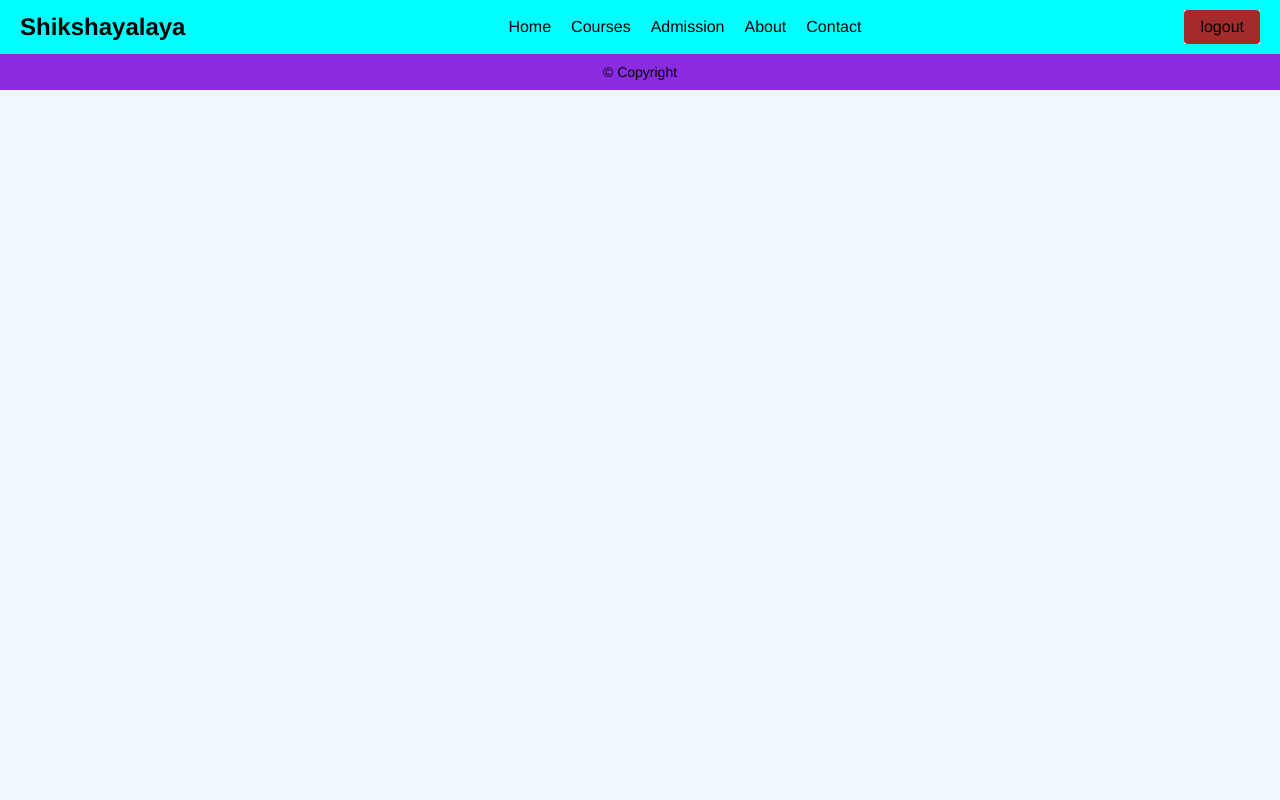
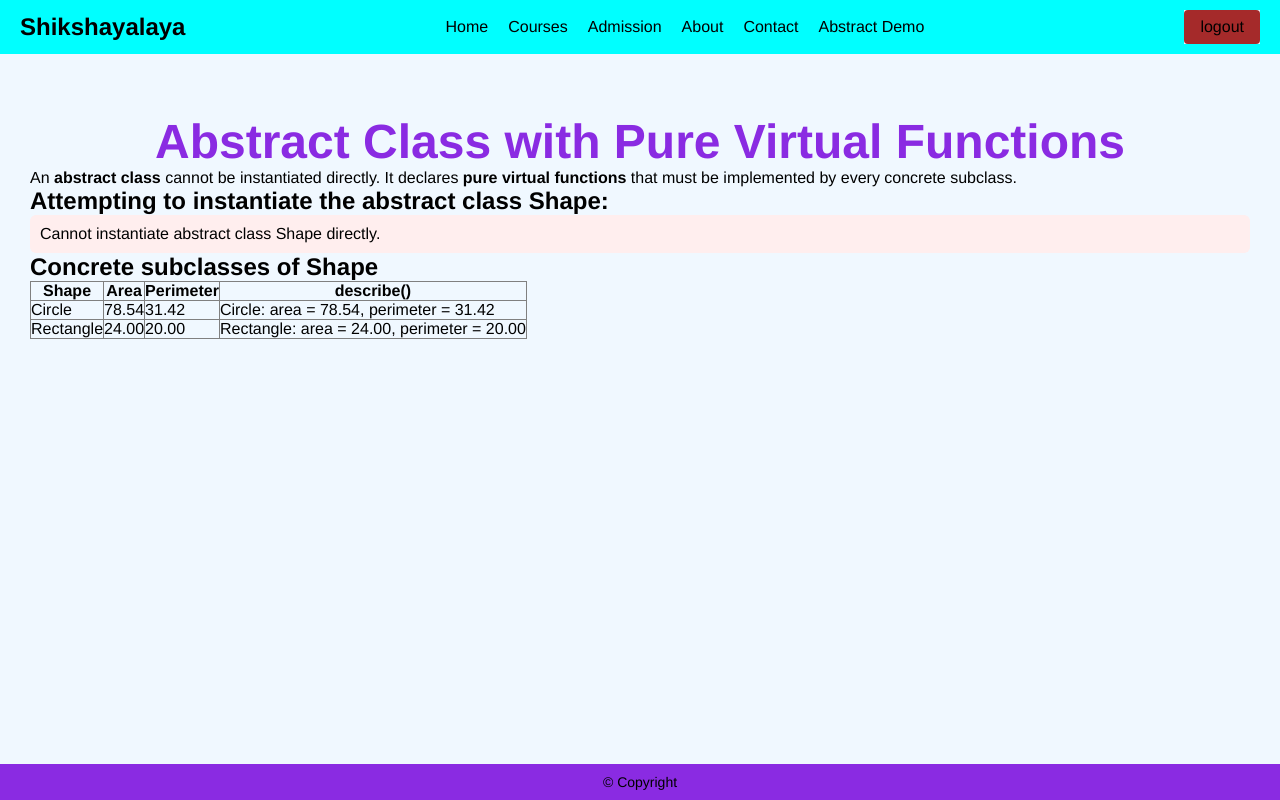
Before and after one commit to jaya466/react.jxs, a React (Vite) app: page /abstract-demo in a window 1280 px wide. Built offline with nearby package versions, Linux system fonts and the light colour scheme.

Commit message:
Add abstract class demonstration with pure virtual functions
Co-authored-by: jaya466 <190052608+jaya466@users.noreply.github.com>

```diff
--- a/src/App.jsx
+++ b/src/App.jsx
@@ -8,6 +8,7 @@ import Courses from './courses.jsx';
 import Adimission from './admission.jsx';
 import About from './about.jsx';
 import Contact from './contact.jsx';
+import AbstractDemo from './abstract_demo.jsx';
 
 
 function App() {
@@ -21,6 +22,7 @@ function App() {
           <Route path="/admission" element={<Adimission/>}/>
           <Route path='/about' element={<About/>}/>
           <Route path='/contact' element={<Contact/>}/>
+          <Route path='/abstract-demo' element={<AbstractDemo/>}/>
                  </Routes>
         <Footer />
       </div>
--- /dev/null
+++ b/src/abstract_demo.jsx
@@ -0,0 +1,110 @@
+import './style.css';
+
+// Abstract base class simulating pure virtual functions
+class Shape {
+  constructor(name) {
+    if (new.target === Shape) {
+      throw new Error('Cannot instantiate abstract class Shape directly.');
+    }
+    this.name = name;
+  }
+
+  // Pure virtual function — must be overridden by subclasses
+  area() {
+    throw new Error(`${this.constructor.name} must implement area()`);
+  }
+
+  // Pure virtual function — must be overridden by subclasses
+  perimeter() {
+    throw new Error(`${this.constructor.name} must implement perimeter()`);
+  }
+
+  // Concrete method that uses the pure virtual functions
+  describe() {
+    return `${this.name}: area = ${this.area().toFixed(2)}, perimeter = ${this.perimeter().toFixed(2)}`;
+  }
+}
+
+// Concrete subclass — implements all pure virtual functions
+class Circle extends Shape {
+  constructor(radius) {
+    super('Circle');
+    this.radius = radius;
+  }
+
+  area() {
+    return Math.PI * this.radius * this.radius;
+  }
+
+  perimeter() {
+    return 2 * Math.PI * this.radius;
+  }
+}
+
+// Concrete subclass — implements all pure virtual functions
+class Rectangle extends Shape {
+  constructor(width, height) {
+    super('Rectangle');
+    this.width = width;
+    this.height = height;
+  }
+
+  area() {
+    return this.width * this.height;
+  }
+
+  perimeter() {
+    return 2 * (this.width + this.height);
+  }
+}
+
+function AbstractDemo() {
+  const shapes = [new Circle(5), new Rectangle(4, 6)];
+
+  let abstractError = '';
+  try {
+    new Shape('test');
+  } catch (e) {
+    abstractError = e.message;
+  }
+
+  return (
+    <main style={{ padding: '30px' }}>
+      <h1>Abstract Class with Pure Virtual Functions</h1>
+      <p>
+        An <strong>abstract class</strong> cannot be instantiated directly. It
+        declares <strong>pure virtual functions</strong> that must be implemented
+        by every concrete subclass.
+      </p>
+
+      <h2>Attempting to instantiate the abstract class <code>Shape</code>:</h2>
+      <pre style={{ background: '#fee', padding: '10px', borderRadius: '6px' }}>
+        {abstractError}
+      </pre>
+
+      <h2>Concrete subclasses of <code>Shape</code></h2>
+      <table border="1" cellPadding="10" style={{ borderCollapse: 'collapse' }}>
+        <thead>
+          <tr>
+            <th>Shape</th>
+            <th>Area</th>
+            <th>Perimeter</th>
+            <th>describe()</th>
+          </tr>
+        </thead>
+        <tbody>
+          {shapes.map((shape) => (
+            <tr key={shape.name}>
+              <td>{shape.name}</td>
+              <td>{shape.area().toFixed(2)}</td>
+              <td>{shape.perimeter().toFixed(2)}</td>
+              <td>{shape.describe()}</td>
+            </tr>
+          ))}
+        </tbody>
+      </table>
+    </main>
+  );
+}
+
+export default AbstractDemo;
--- a/src/header.jsx
+++ b/src/header.jsx
@@ -10,6 +10,7 @@ function Header() {
                 <a href='/admission'>Admission</a>
                 <a href="/about">About</a>
                 <a href="contact">Contact</a>
+                <a href="/abstract-demo">Abstract Demo</a>
             </nav>
             <div className="logout">
                 <button>logout</button>
```
Also changed, not shown: 1 other file (tests, documents, lock files or other folders).
